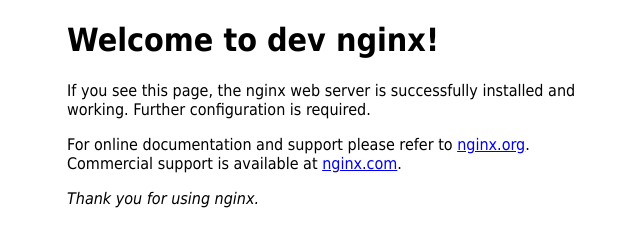
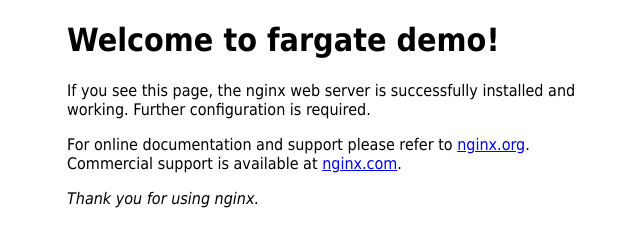
Before and after one commit to gauravchaudhary999/aws-fargate-demo, a plain HTML site: page static-html/index.html in a window 1280 px wide. Shown: the whole page, without its empty margins (293-933 px from the left). Drawn offline with Linux system fonts and the light colour scheme.

Commit message:
Test demo

```diff
--- a/static-html/index.html
+++ b/static-html/index.html
@@ -11,7 +11,8 @@
 </style>
 </head>
 <body>
-<h1>Welcome to dev nginx!</h1>
+
+<h1>Welcome to fargate demo!</h1>
 <p>If you see this page, the nginx web server is successfully installed and
 working. Further configuration is required.</p>
 
```
